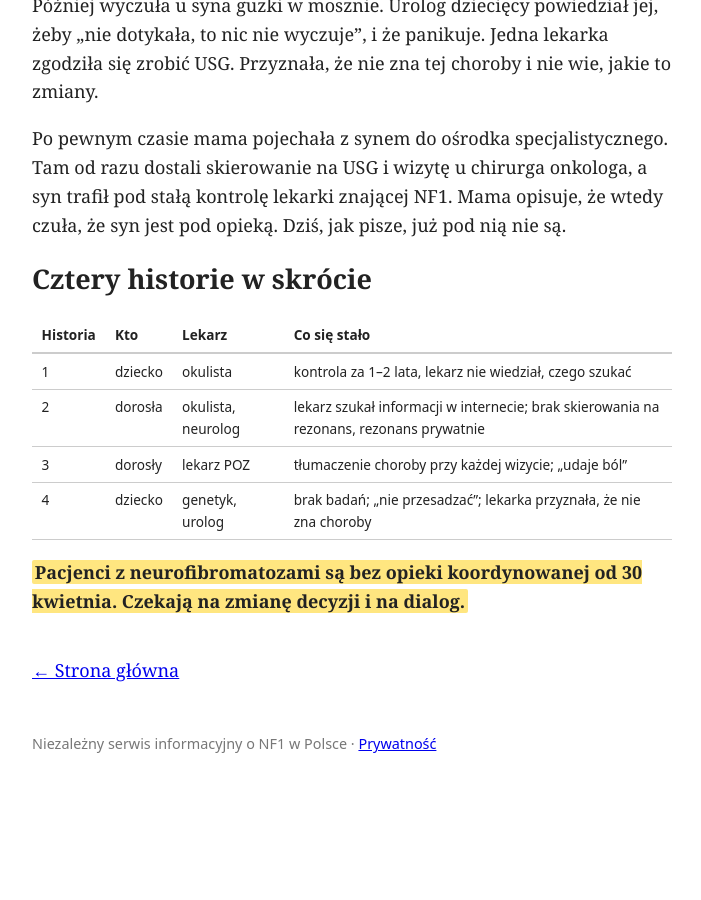
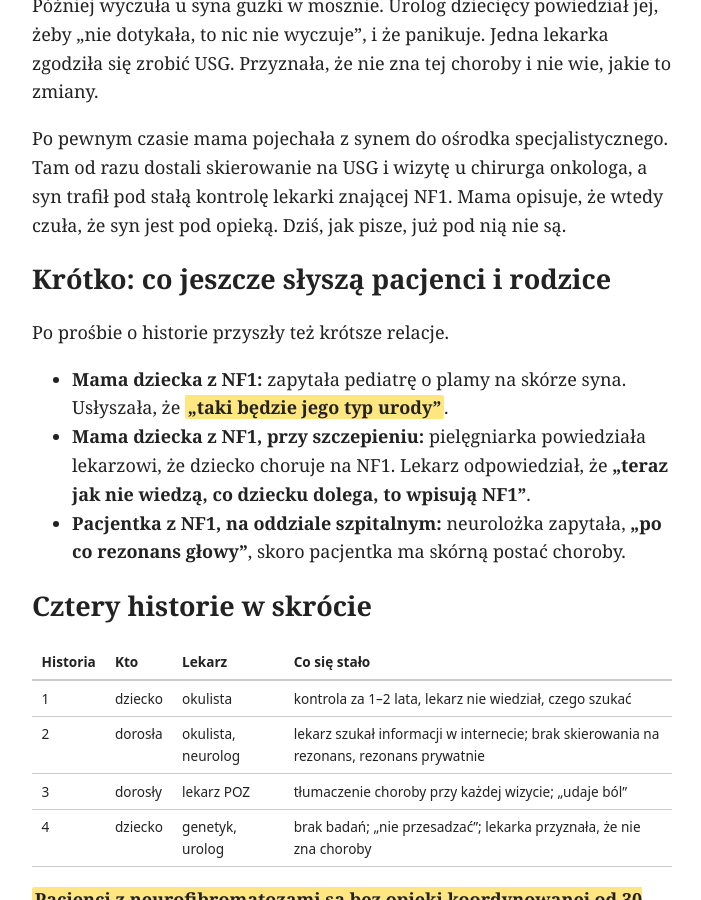
Before and after one commit to sylwiaeb/nf1news, a Jekyll site: the page built from _posts/2026-11-23-historie-pacjentow-z-nf.md, in a window 1280 px wide and 900 px high, scrolled down 2031 px. Shown: the whole window, without its empty margins (288-989 px from the left). Built offline with Jekyll 4.4.1, drawn with Linux system fonts in a browser that asks for light colours; before the commit the page ends 2810 px from its top, so only the background shows below that.

Commit message:
Szkic: trzy krótkie relacje rodzin
Co-Authored-By: Claude Opus 5.5 <noreply@anthropic.com>
Claude-Session: https://claude.ai/code/session_019jaYAT68TCeG7DBMMLMEMJ

```diff
--- a/_posts/2026-11-23-historie-pacjentow-z-nf.md
+++ b/_posts/2026-11-23-historie-pacjentow-z-nf.md
@@ -1,11 +1,11 @@
 ---
 date: 2026-11-23 10:00:00 +0100
 title: "„Taka uroda”, „proszę nie przesadzać”. Cztery historie pacjentów z NF1 o opiece poza pilotażem"
-description: "Rodzice dzieci z NF1 i dorośli z tą chorobą opisują wizyty u okulisty, neurologa, genetyka, urologa i lekarza rodzinnego poza programem opieki koordynowanej. Cztery historie, bez imion i nazw miejscowości."
+description: "Rodzice dzieci z NF1 i dorośli z tą chorobą opisują wizyty u okulisty, neurologa, genetyka, urologa, pediatry i lekarza rodzinnego poza programem opieki koordynowanej. Cztery historie i trzy krótkie relacje, bez imion i nazw miejscowości."
 image: /assets/grafiki/2026-11-23-historie-pacjentow-z-nf.png
 grafika_alt: "Cztery historie pacjentów z NF1 poza pilotażem. „Taka uroda” – latami słyszała dorosła pacjentka, diagnoza NF1 dopiero po trzydziestce. „Proszę nie przesadzać” – usłyszała mama dziecka u genetyka, bez skierowania na badania. „Udaje ból” – usłyszał dorosły pacjent w przychodni POZ, gdzie przy każdej wizycie tłumaczy, czym jest NF1. Pacjenci z NF czekają na opiekę koordynowaną."
 tweet: "„Taka uroda”. „Proszę nie przesadzać”. „Udaje ból”. To słyszeli pacjenci z NF1 i rodzice dzieci z NF1 w gabinetach poza pilotażem opieki koordynowanej. Cztery historie. @MZ_GOV_PL #NF1 #neurofibromatoza #ChorobyRzadkie"
-fb: "„Taka uroda”. „Proszę nie przesadzać”. „Udaje ból”. Rodzice dzieci z NF1 i dorośli z tą chorobą opisali, jak wyglądają wizyty u okulisty, neurologa, genetyka, urologa i lekarza rodzinnego poza programem opieki koordynowanej. Pilotaż opieki koordynowanej dla pacjentów z neurofibromatozami zakończył się 30 kwietnia 2026 r. Ministerstwo Zdrowia kieruje minister Jolanta Sobierańska-Grenda. #NF1 #neurofibromatoza #ChorobyRzadkie"
+fb: "„Taka uroda”. „Proszę nie przesadzać”. „Udaje ból”. Rodzice dzieci z NF1 i dorośli z tą chorobą opisali, jak wyglądają wizyty u okulisty, neurologa, genetyka, urologa, pediatry i lekarza rodzinnego poza programem opieki koordynowanej. Pilotaż opieki koordynowanej dla pacjentów z neurofibromatozami zakończył się 30 kwietnia 2026 r. Ministerstwo Zdrowia kieruje minister Jolanta Sobierańska-Grenda. #NF1 #neurofibromatoza #ChorobyRzadkie"
 ---
 
 Rodzice dzieci z neurofibromatozą typu 1 (NF1) i dorośli z tą chorobą opisali nam swoje wizyty u lekarzy poza programem pilotażowym opieki koordynowanej. Program działał w latach 2020–2026 i **<mark>zakończył się 30 kwietnia 2026 r.</mark>** Publikujemy cztery historie za zgodą ich autorów. Usunęliśmy imiona, nazwy miejscowości, placówek i nazwiska lekarzy.
@@ -42,6 +42,14 @@ Później wyczuła u syna guzki w mosznie. Urolog dziecięcy powiedział jej, ż
 
 Po pewnym czasie mama pojechała z synem do ośrodka specjalistycznego. Tam od razu dostali skierowanie na USG i wizytę u chirurga onkologa, a syn trafił pod stałą kontrolę lekarki znającej NF1. Mama opisuje, że wtedy czuła, że syn jest pod opieką. Dziś, jak pisze, już pod nią nie są.
 
+## Krótko: co jeszcze słyszą pacjenci i rodzice
+
+Po prośbie o historie przyszły też krótsze relacje.
+
+- **Mama dziecka z NF1:** zapytała pediatrę o plamy na skórze syna. Usłyszała, że **<mark>„taki będzie jego typ urody”</mark>**.
+- **Mama dziecka z NF1, przy szczepieniu:** pielęgniarka powiedziała lekarzowi, że dziecko choruje na NF1. Lekarz odpowiedział, że **„teraz jak nie wiedzą, co dziecku dolega, to wpisują NF1”**.
+- **Pacjentka z NF1, na oddziale szpitalnym:** neurolożka zapytała, **„po co rezonans głowy”**, skoro pacjentka ma skórną postać choroby.
+
 ## Cztery historie w skrócie
 
 | Historia | Kto | Lekarz | Co się stało |
```
